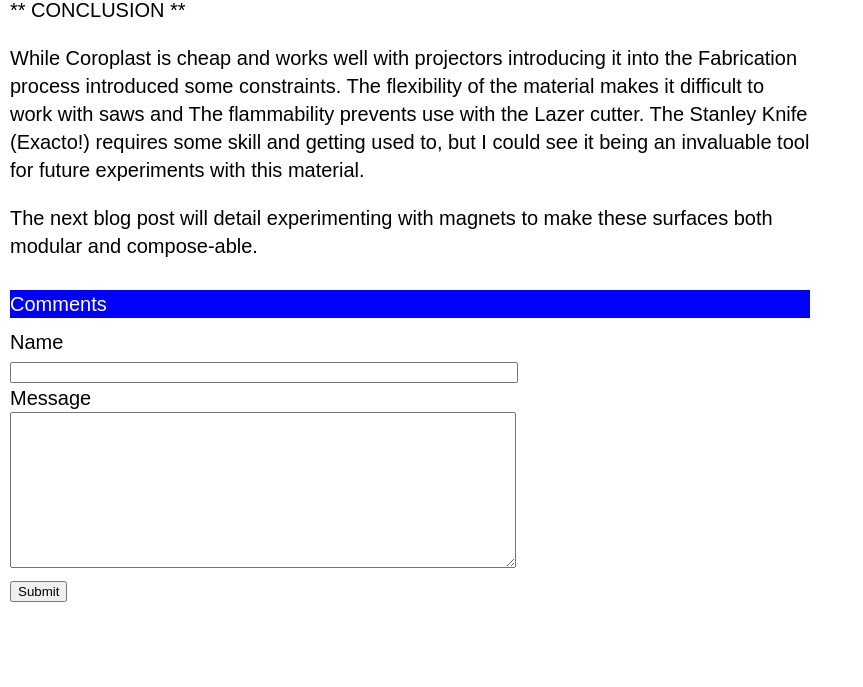
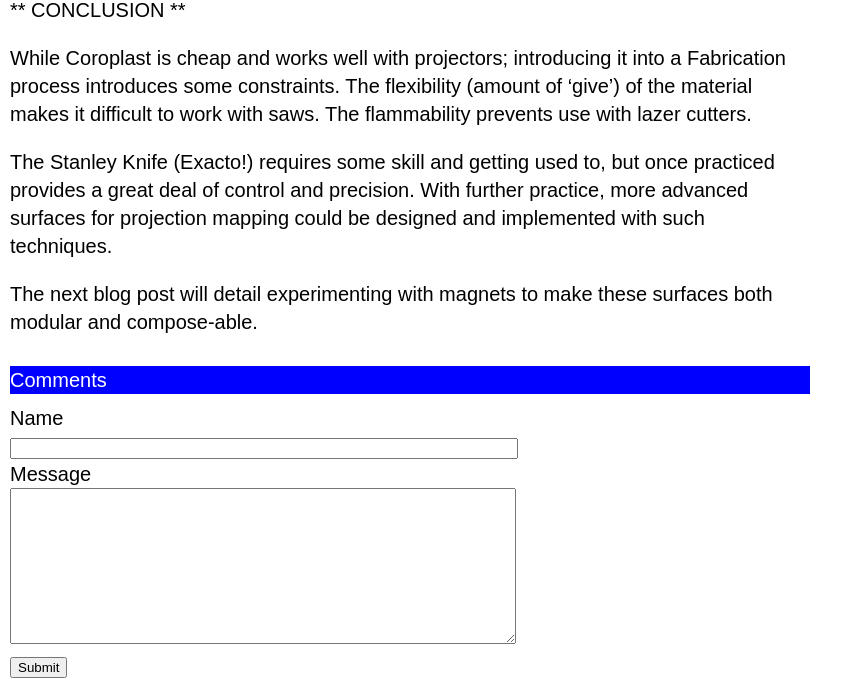
Before and after one commit to samhains/samhains.github.io, a Jekyll site: the page built from blog/_posts/intro-fab/2017-11-8-modular-projection-mapping-surface-p-1.md, in a window 1280 px wide and 900 px high, scrolled down 6685 px, cut to the strip 213-900 px from the top of the window. Shown: the whole strip, without its empty margins (0-863 px from the left). Built offline with Jekyll 4.4.1, drawn with Linux system fonts in a browser that asks for light colours; before the commit the page ends 7549 px from its top, so only the background shows below that; some of the changed text lies outside the part shown.

Commit message:
finish post

```diff
--- a/blog/_posts/intro-fab/2017-11-8-modular-projection-mapping-surface-p-1.md
+++ b/blog/_posts/intro-fab/2017-11-8-modular-projection-mapping-surface-p-1.md
@@ -24,7 +24,7 @@ Once I had the materials, I had to spend time measuring and drawing lines in the
 
 This was challenging, due to the size of the Coroplast sheets that I purchased and the limited space I had access to in ITP's fabrication shop. I found that my results were improved as soon as I started orienting the ruler and the tape measure with the assistance of a gridded cutting board.
 
-Another challenge is accounting for the various ways that the box would be overlapping or underlapping at the edges and corners. I settled on the following dimensions by taking into account the thickness of the material (0.157"):
+Another challenge is accounting for the various ways that the box overlaps and underlapping at its edges. I settled on the following dimensions by taking into account the thickness of the material (0.157"):
 
 * 6"x6" (Left and Right)
 * 7"x6" (Front and Back)
@@ -65,6 +65,8 @@ The pieces were arranged and tested with Touch designer.
 
 ** CONCLUSION **
 
-While Coroplast is cheap and works well with projectors introducing it into the Fabrication process introduced some constraints. The flexibility of the material makes it difficult to work with saws and The flammability prevents use with the Lazer cutter.  The Stanley Knife (Exacto!) requires some skill and getting used to, but I could see it being an invaluable tool for future experiments with this material.
+While Coroplast is cheap and works well with projectors; introducing it into a Fabrication process introduces some constraints. The flexibility (amount of 'give') of the material makes it difficult to work with saws. The flammability prevents use with lazer cutters.
+
+The Stanley Knife (Exacto!) requires some skill and getting used to, but once practiced provides a great deal of control and precision. With further practice, more advanced surfaces for projection mapping could be designed and implemented with such techniques.
 
 The next blog post will detail experimenting  with magnets to make these surfaces both modular and compose-able.
```
Also changed, not shown: other parts of blog/_posts/intro-fab/2017-11-8-modular-projection-mapping-surface-p-1.md (+1 -1 lines), 3 other files.
